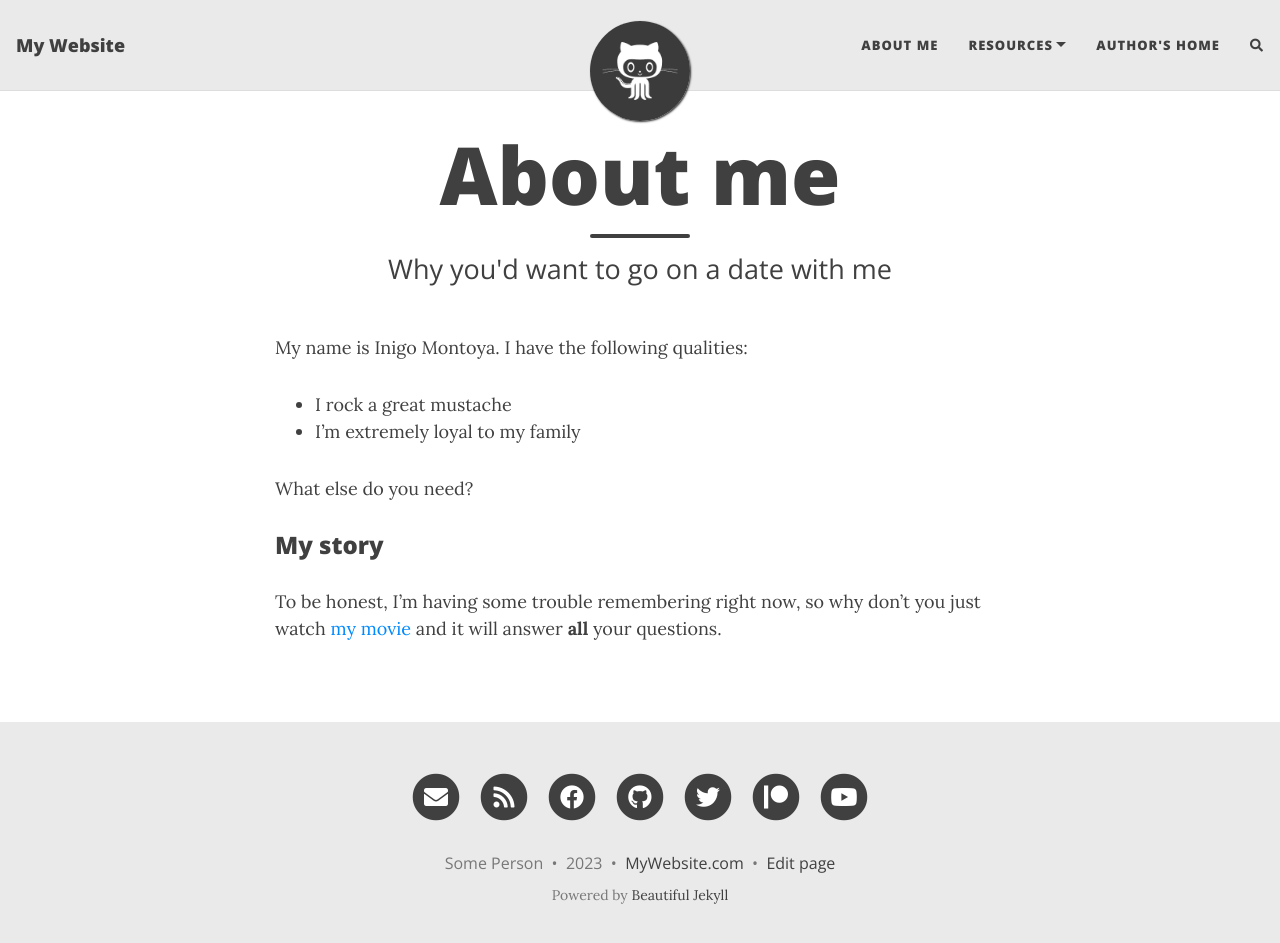
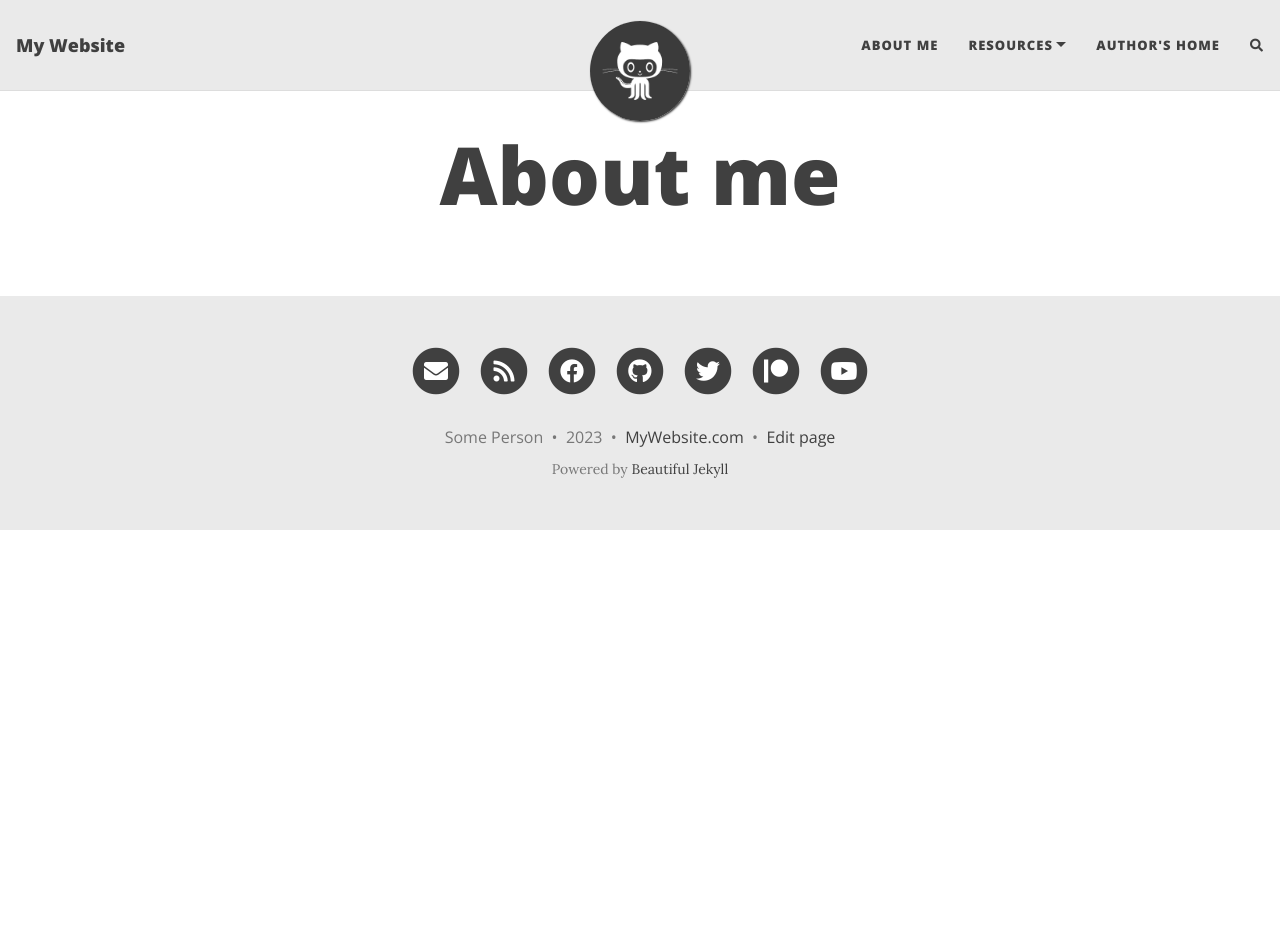
Before and after one commit to contralto/contralto.github.io, a Jekyll site: the page built from aboutme.md, in a window 1280 px wide and 956 px high. Shown: the top 943 px of the window. Built offline with Jekyll 4.4.1, drawn with Linux system fonts in a browser that asks for light colours; nearby versions of some CDN libraries; comment, search, counter and statistics services are not loaded.

Commit message:
Update aboutme.md

```diff
--- a/aboutme.md
+++ b/aboutme.md
@@ -1,16 +1,5 @@
 ---
 layout: page
 title: About me
-subtitle: Why you'd want to go on a date with me
+subtitle:
 ---
-
-My name is Inigo Montoya. I have the following qualities:
-
-- I rock a great mustache
-- I'm extremely loyal to my family
-
-What else do you need?
-
-### My story
-
-To be honest, I'm having some trouble remembering right now, so why don't you just watch [my movie](https://en.wikipedia.org/wiki/The_Princess_Bride_%28film%29) and it will answer **all** your questions.
```
